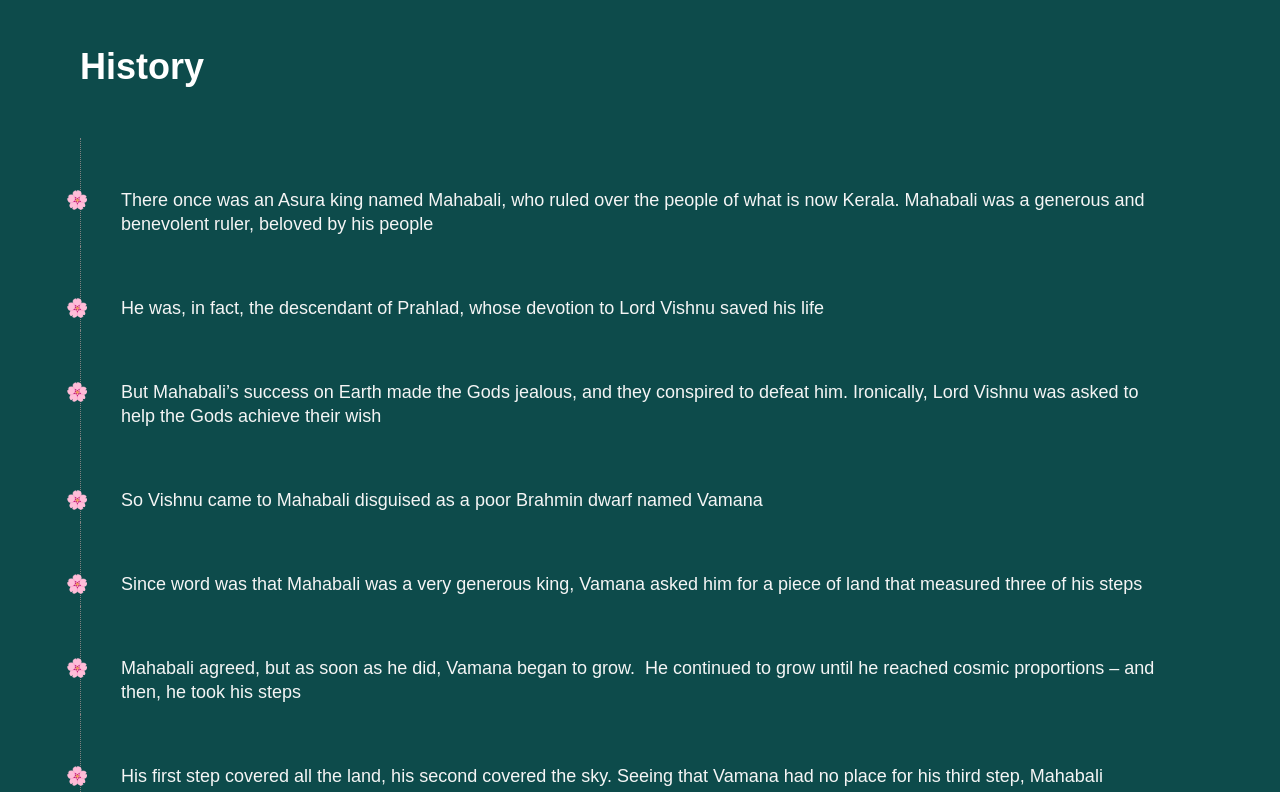
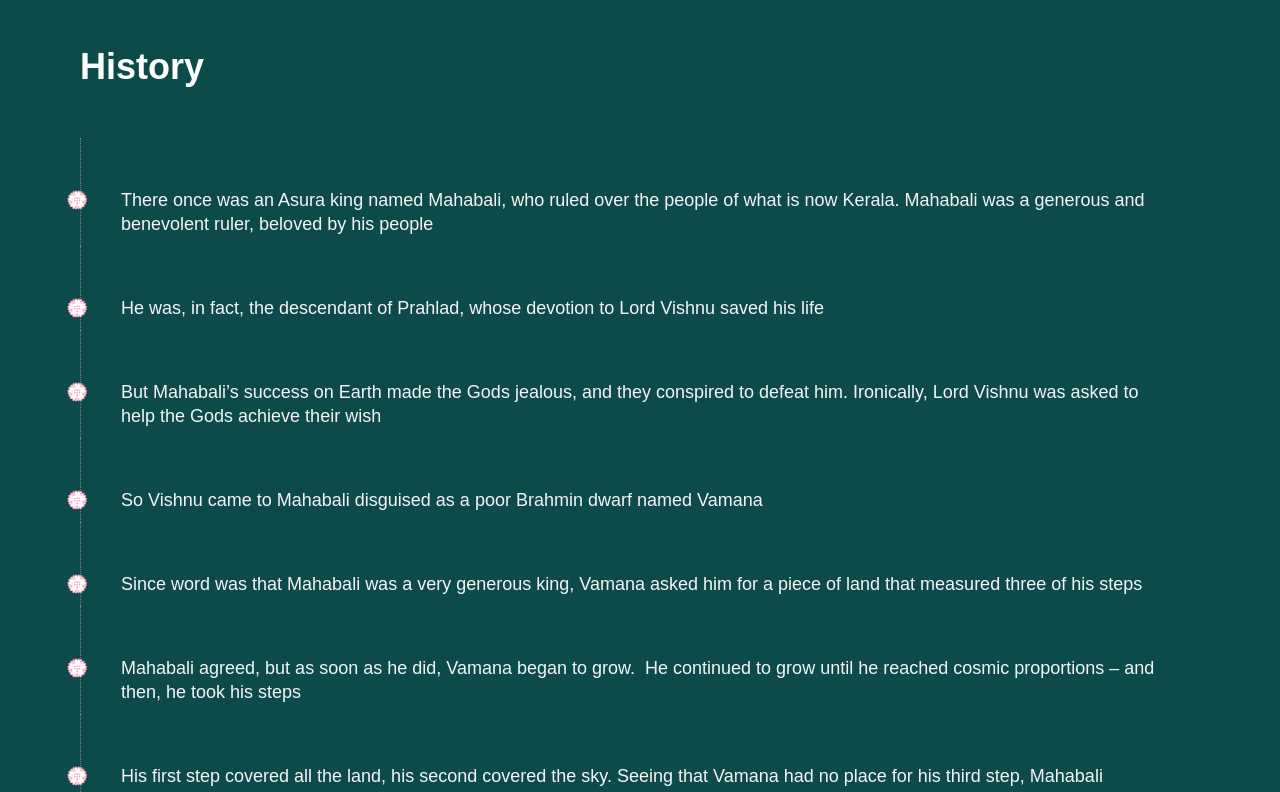
Before and after one commit to ajmalmohad/portfolio-onam-contest, a plain HTML site: page index.html in a window 1280 px wide. Shown: the part 1760-2552 px from the top of the page. Drawn offline with Linux system fonts and the light colour scheme.

Commit message:
timeline

```diff
--- a/assets/css/index.css
+++ b/assets/css/index.css
@@ -281,7 +281,7 @@ main{
 }
 .section3 .history .time::before{
     /* content:'🌸'; */
-    content:'🌸';
+    content:'💮';
     display: block;
     height: 40px;
     width: 40px;
```
